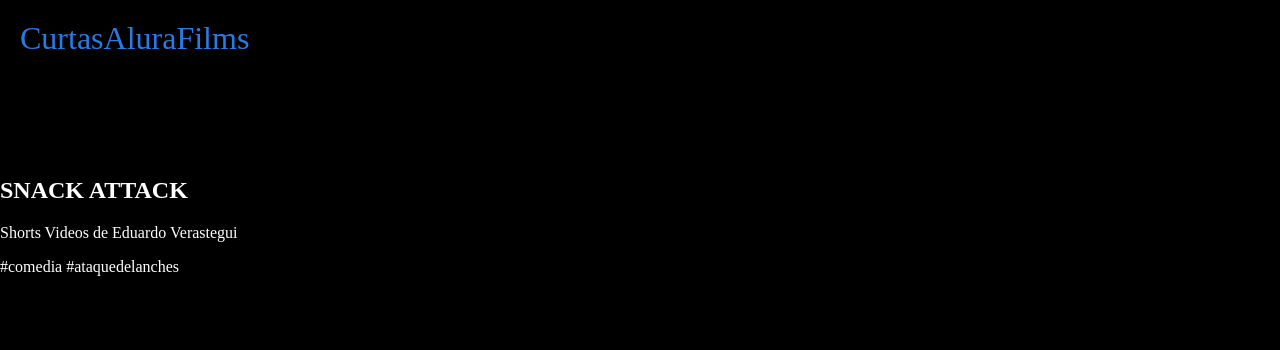
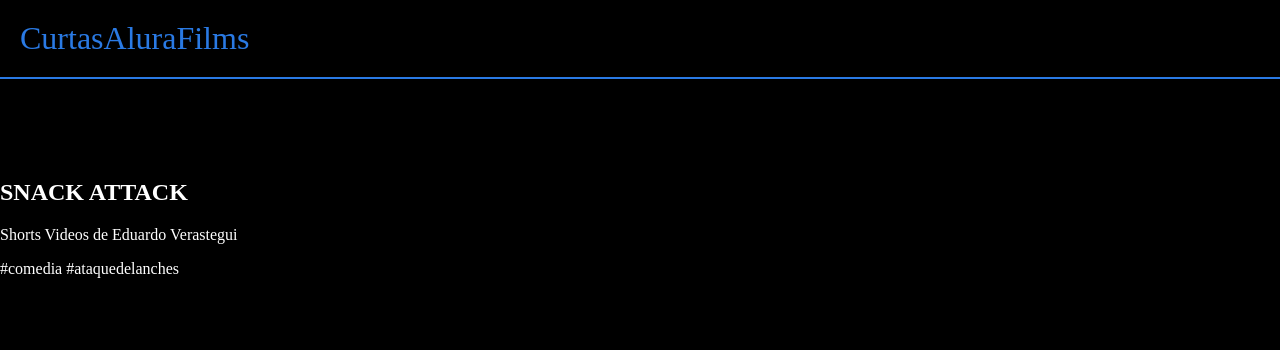
Before and after one commit to Andressa-NC/CurtasAluraFilms, a plain HTML site: page index.html in a window 1280 px wide. Shown: the top 350 px of the page. Drawn offline with Linux system fonts and the light colour scheme.

Commit message:
Update styles.css

```diff
--- a/styles.css
+++ b/styles.css
@@ -5,7 +5,7 @@ body {
 }
 
 header {
-    border-bottom: solid 2px black(42, 122, 228);
+    border-bottom: solid 2px rgb(42, 122, 228);
     padding: 20px;
     font-size: 32px;
     color: rgb(42, 122, 228);
```
